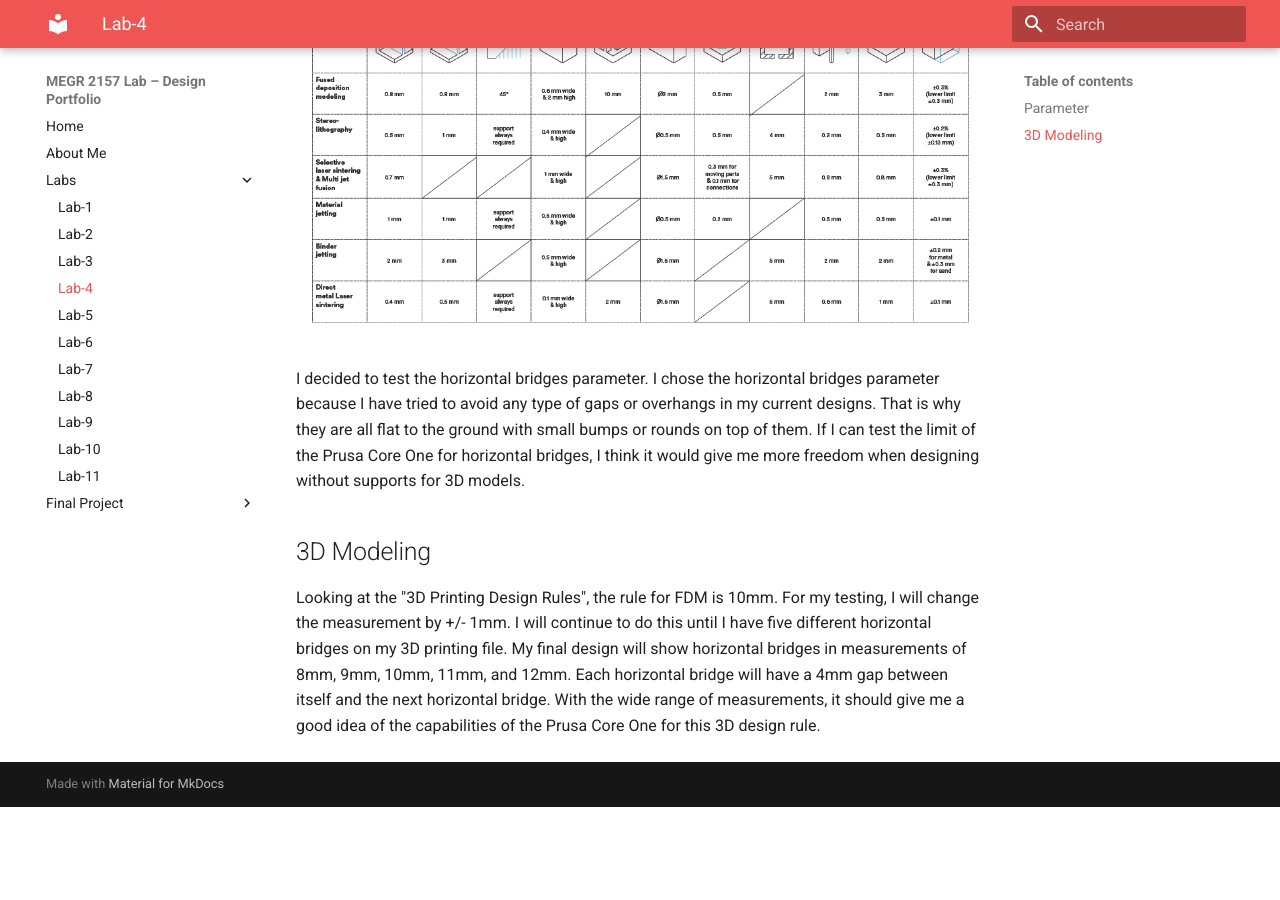
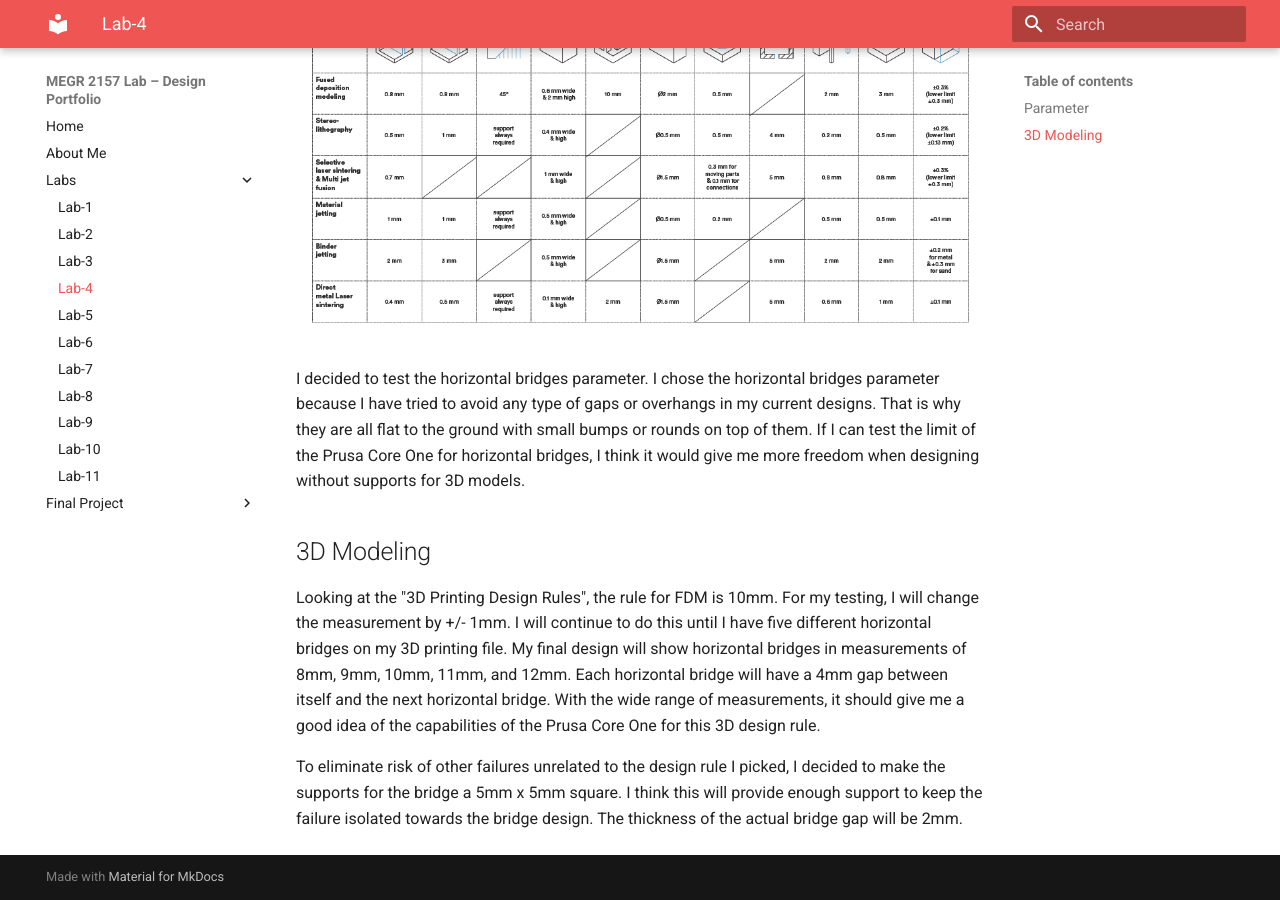
Before and after one commit to AndyChwalik/andy-chwalik-portfolio, an MkDocs documentation site: the page built from docs/Labs/L04/index.md, in a window 1280 px wide and 900 px high, scrolled down 689 px. Built offline with MkDocs 1.6.1 and Material for MkDocs 9.7.7, drawn with Linux system fonts in a browser that asks for light colours; before the commit the page ends 1496 px from its top, so only the background shows below that.

Commit message:
Update index.md

```diff
--- a/docs/Labs/L04/index.md
+++ b/docs/Labs/L04/index.md
@@ -16,3 +16,5 @@ I decided to test the horizontal bridges parameter. I chose the horizontal bridg
 ## 3D Modeling
 
 Looking at the "3D Printing Design Rules", the rule for FDM is 10mm. For my testing, I will change the measurement by +/- 1mm. I will continue to do this until I have five different horizontal bridges on my 3D printing file. My final design will show horizontal bridges in measurements of 8mm, 9mm, 10mm, 11mm, and 12mm. Each horizontal bridge will have a 4mm gap between itself and the next horizontal bridge. With the wide range of measurements, it should give me a good idea of the capabilities of the Prusa Core One for this 3D design rule.
+
+To eliminate risk of other failures unrelated to the design rule I picked, I decided to make the supports for the bridge a 5mm x 5mm square. I think this will provide enough support to keep the failure isolated towards the bridge design. The thickness of the actual bridge gap will be 2mm.
```
